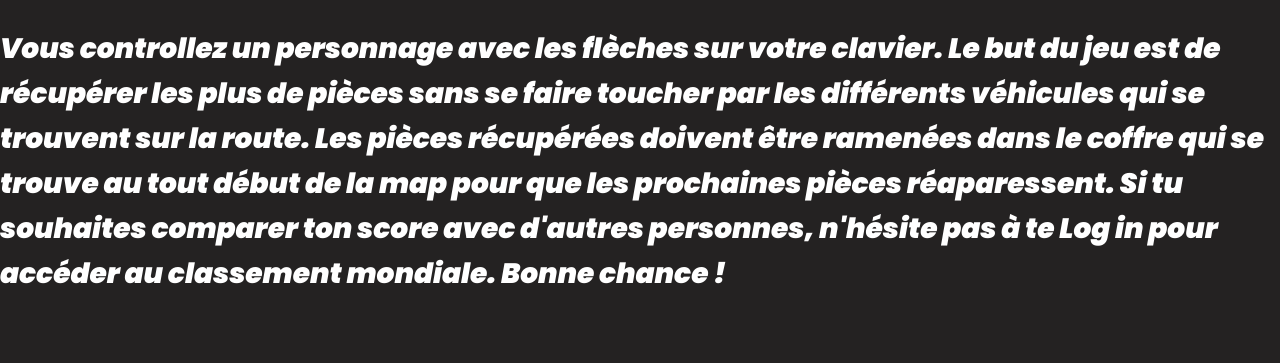
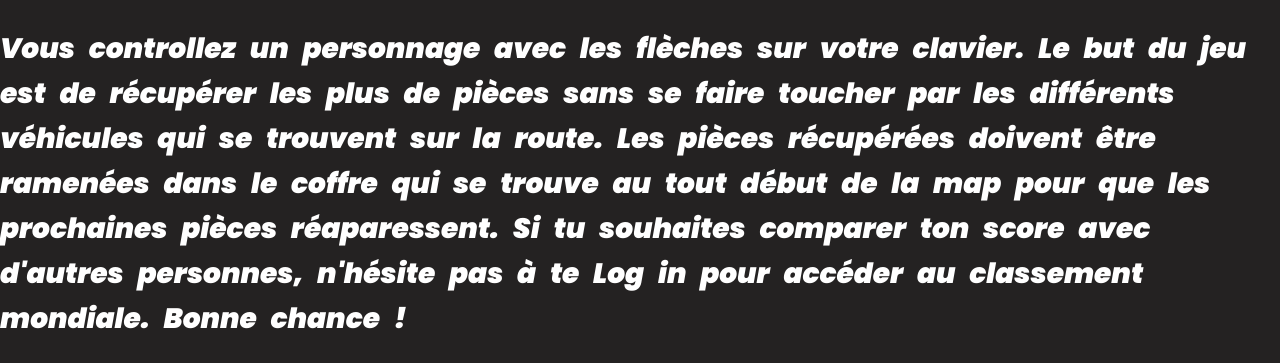
Before and after one commit to DogukanGNDZ/projet_Groupe_17_FRONTEND, a website built with webpack: page js-phaser-boilerplate/src/index.html in a window 1280 px wide. Shown: the part 158-521 px from the top of the page. Built offline with nearby package versions, Linux system fonts and the light colour scheme.

Commit message:
word spacing home page

```diff
--- a/js-phaser-boilerplate/src/stylesheets/style.css
+++ b/js-phaser-boilerplate/src/stylesheets/style.css
@@ -135,6 +135,7 @@ body {
   h3 {
     text-align: left;
     line-height: 45px;
+    word-spacing: 9px;
   }
 
   h4 {
```
